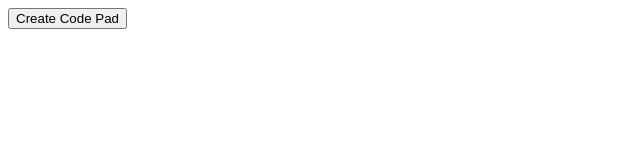
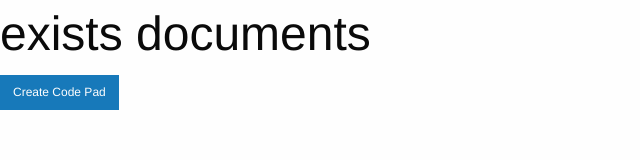
Before and after one commit to ZhangPengPaul/code-pad, a plain HTML site: page public/index.html in a window 1280 px wide. Shown: the whole page, without its empty margins (0-640 px from the left). Drawn offline with nearby package versions, Linux system fonts and the light colour scheme.

Commit message:
add foundation css

```diff
--- a/public/index.html
+++ b/public/index.html
@@ -1,9 +1,24 @@
 <!DOCTYPE html>
-<html>
-	<head></head>
+<html class="no-js">
+	<head>
+		<meta charset="utf-8" />
+    	<meta name="viewport" content="width=device-width, initial-scale=1.0" />
+    	<title>CodePad | Welcome</title>
+    	<link rel="stylesheet" href="/foundation/css/foundation.css" />
+    	<script src="/foundation/js/vendor/modernizr.js"></script>
+	</head>
 	<body>
-		<form action="/create" method="post">
-			<input type="submit" value="Create Code Pad">
-		</form>
+		<div class="row">
+      		<div class="large-12 columns">
+        		<h1>exists documents</h1>
+      		</div>
+    	</div>
+		<div class="row">
+			<div class="large-12 columns">
+				<form action="/create" method="post">
+					<input type="submit" class="small button" value="Create Code Pad">
+				</form>
+			</div>
+		</div>
 	</body>
 </html>
```
